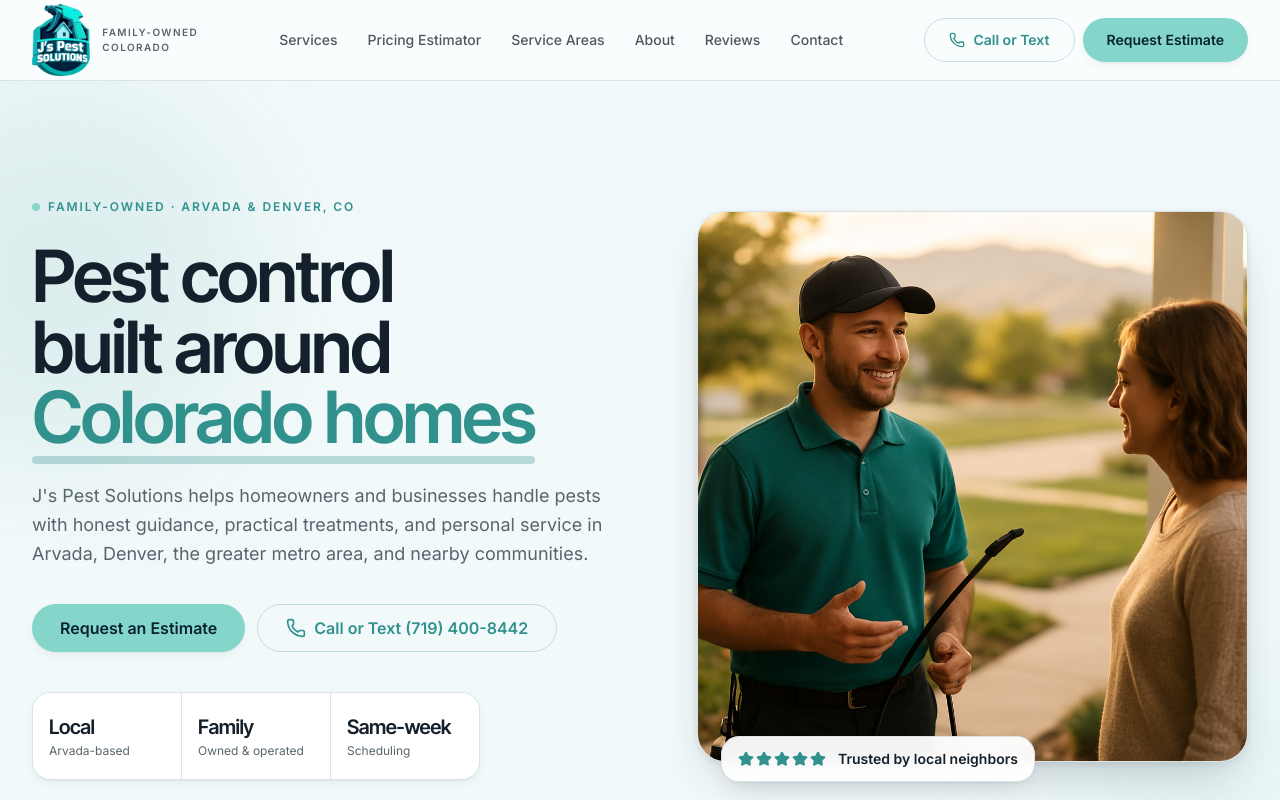
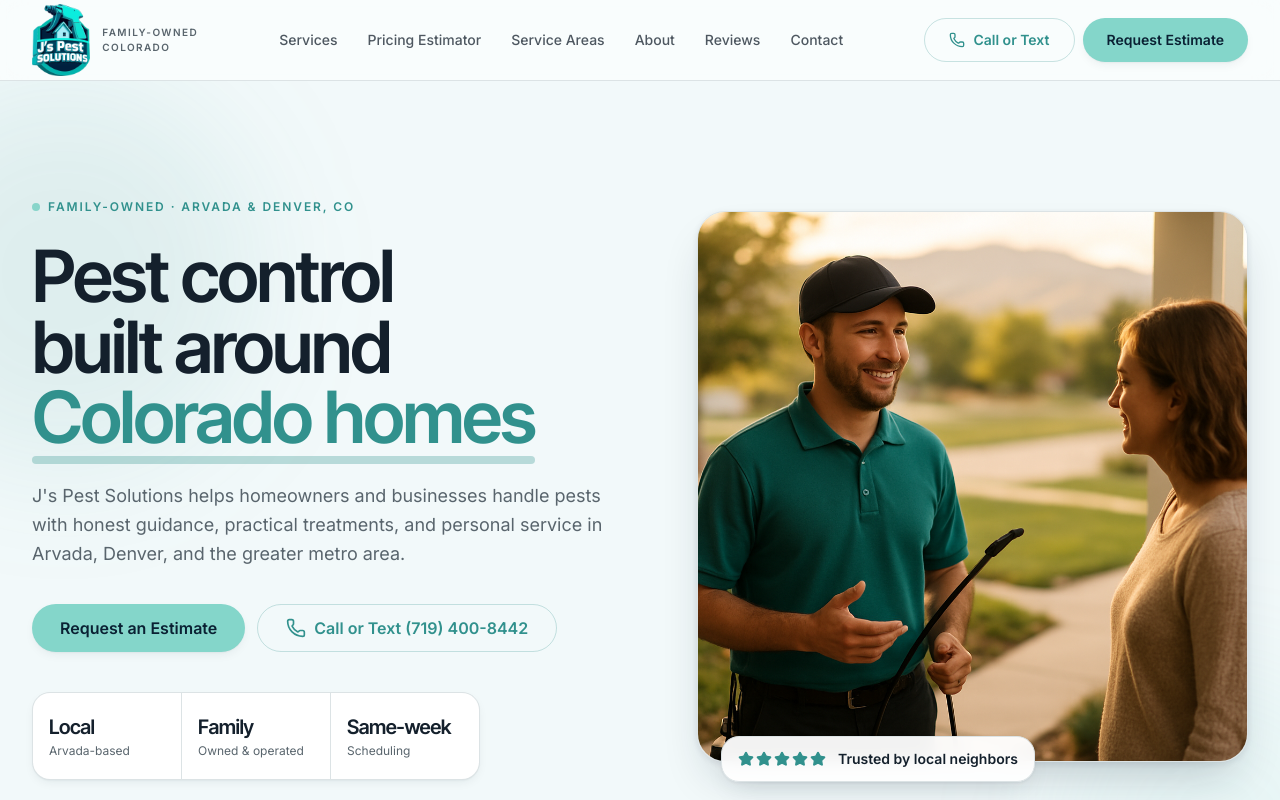
Before and after one commit to jeromepestsolutions-cpu/v0-j-s-pest-solutions-redesign, a Next.js app: page / in a window 1280 px wide. Shown: the top 800 px of the page. Built offline with nearby package versions, Linux system fonts and the light colour scheme.

Commit message:
Homepage intro: end with 'and the greater metro area'
Co-Authored-By: Claude Opus 5.5 <noreply@anthropic.com>
Claude-Session: https://claude.ai/code/session_019e6ezdLLdy8VYztCwWqrq9

```diff
--- a/components/home/home-hero.tsx
+++ b/components/home/home-hero.tsx
@@ -40,7 +40,7 @@ export function HomeHero() {
           <p className="mt-7 max-w-xl text-lg leading-relaxed text-pretty text-muted-foreground">
             {business.name} helps homeowners and businesses handle pests with
             honest guidance, practical treatments, and personal service in
-            Arvada, Denver, the greater metro area, and nearby communities.
+            Arvada, Denver, and the greater metro area.
           </p>
           <div className="mt-9 flex flex-col gap-3 sm:flex-row">
             <ActionLink href="/pricing-estimator" variant="clay" size="lg">
```
